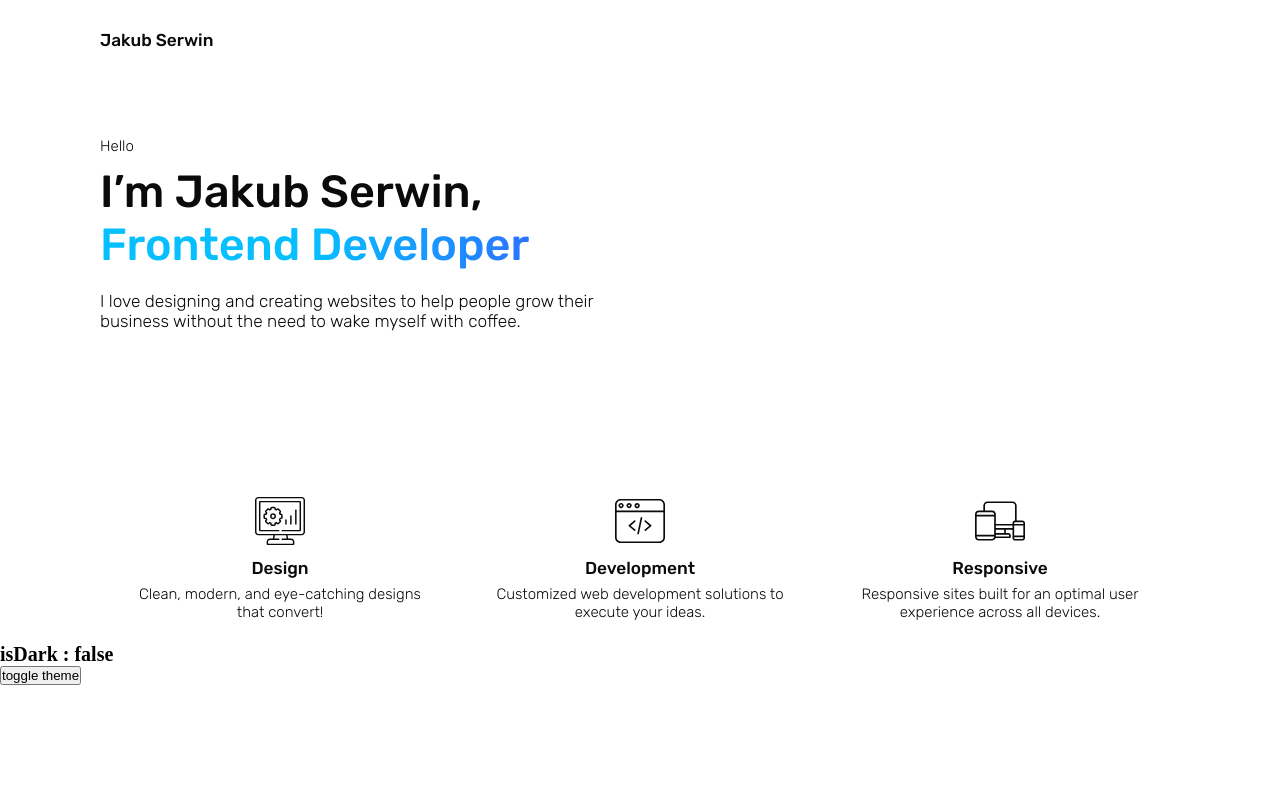
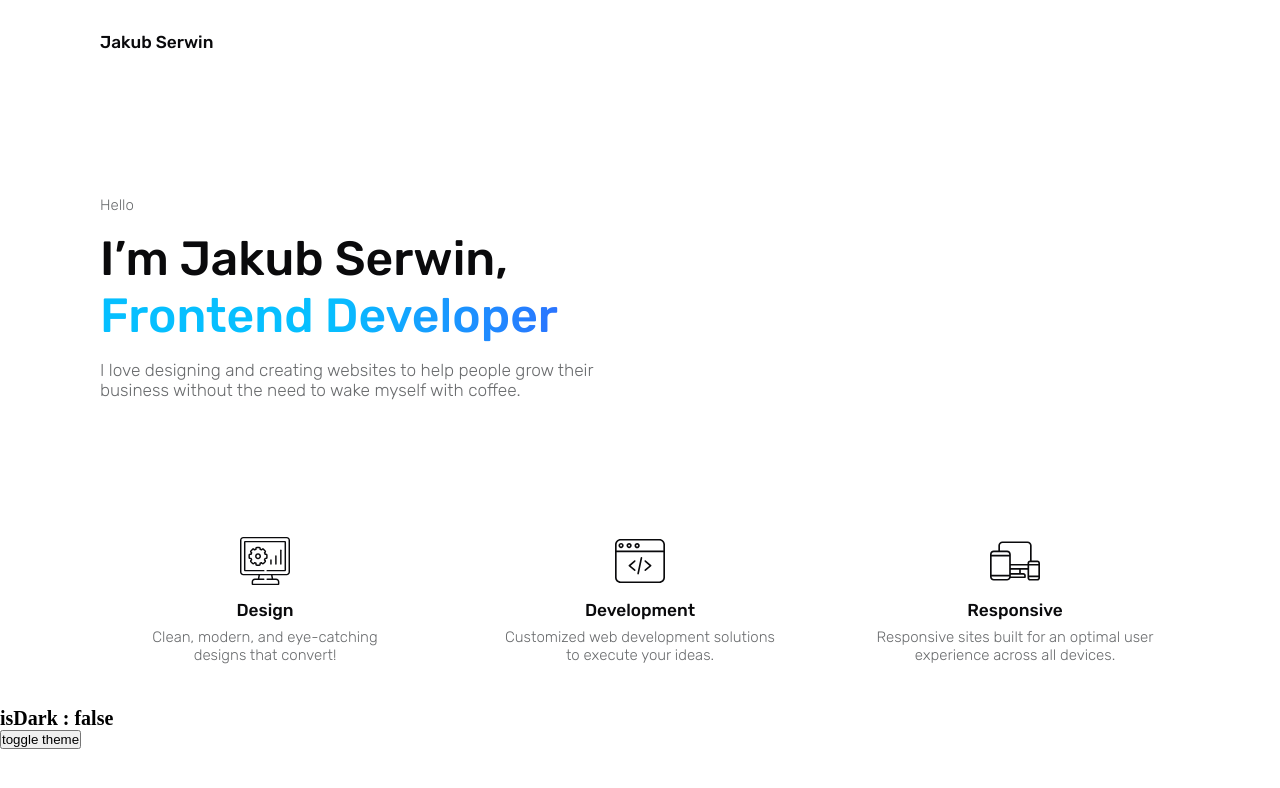
Before and after one commit to jakubserwin/portfolio, a Vue app: page / in a window 1280 px wide. Shown: the top 788 px of the page. Built offline with nearby package versions, Linux system fonts and the light colour scheme.

Commit message:
layout spacing

```diff
--- a/src/components/layouts/TheHeader/TheHeader.scss
+++ b/src/components/layouts/TheHeader/TheHeader.scss
@@ -1,7 +1,7 @@
 @use './src/styles' as *;
 
 .header {
-  padding: 3rem 0;
+  padding: $base-gap-size  * 4 0;
 
   display: flex;
   align-items: center;
@@ -26,7 +26,7 @@
 
   &__list {
     display: flex;
-    gap: 3rem;
+    gap: $base-gap-size * 2;
 
     &--desktop {
       animation-delay: 0.3s;
@@ -57,7 +57,7 @@
 
       li:last-child {
         display: flex;
-        gap: 1.5rem;
+        gap: $base-gap-size * 2;
 
         svg {
           width: 3rem;
@@ -75,7 +75,11 @@
     transition: color 0.3s;
     cursor: pointer;
 
-    @include font-styling;
+    @include font-styling(var(--base-font-size), 300, var(--text-secondary));
+
+    &:hover {
+      color: var(--text);
+    }
   }
 }
 
--- a/src/components/layouts/TheLandingPage/TheLandingPage.scss
+++ b/src/components/layouts/TheLandingPage/TheLandingPage.scss
@@ -54,8 +54,8 @@
     and (orientation: landscape)
     and (min-device-width: 370px)
     and (max-device-width: 850px) {
-      //grid-row-gap: $margin-secondary-mobile;
-      //margin-top: $margin-secondary-mobile;
+      grid-row-gap: $gap-size-secondary-mobile;
+      margin-top: $gap-size-secondary-mobile;
     }
   }
 
@@ -81,7 +81,6 @@
       color: transparent;
       display: inline-block;
       background-image: linear-gradient(to right, #06bfff 50%, #2b74ff 100%);
-      background-clip: text;
       -webkit-background-clip: text;
     }
 
@@ -93,17 +92,13 @@
 
   &__subheading {
     animation-delay: 1s;
-
-    @include font-styling(var(--heading-tertiary), 300);
-
-    margin: {
-      top: 2rem;
-      bottom: 3rem;
-    }
+    margin: $base-gap-size * 2 0;
 
     @include respond(tab-big) {
       max-width: 50rem;
     }
+
+    @include font-styling(var(--heading-tertiary), 300, var(--text-secondary));
   }
 
   a {
@@ -111,9 +106,10 @@
   }
 
   &__hello {
-    @include font-styling;
-    margin-bottom: 1rem;
+    margin-bottom: $base-gap-size * 2;
     animation-delay: 0.5s;
+
+    @include font-styling(var(--base-font-size), 300, var(--text-secondary));
   }
 }
 
--- a/src/components/layouts/TheServices/ServiceCard/ServiceCard.scss
+++ b/src/components/layouts/TheServices/ServiceCard/ServiceCard.scss
@@ -1,6 +1,7 @@
 @use './src/styles' as *;
 
 .service-card {
+  max-width: 280px;
   flex: 1;
   opacity: 0;
   animation: show-short 0.5s forwards;
@@ -29,13 +30,13 @@
     @include font-styling(var(--heading-tertiary), 500);
 
     margin: {
-      top: 1rem;
-      bottom: 0.75rem;
+      top: 1.2rem;
+      bottom: $base-gap-size;
     }
   }
 
   &__description {
-    @include font-styling;
+    @include font-styling(var(--base-font-size), 300, var(--text-secondary));
 
     @include respond(tab-small) {
       max-width: 30rem;
--- a/src/components/layouts/TheServices/TheServices.scss
+++ b/src/components/layouts/TheServices/TheServices.scss
@@ -8,7 +8,7 @@
 
   .container {
     padding: 0 10rem;
-    margin-top: 5rem;
+    margin-top: $base-gap-size;
 
     @include respond(desktop-small) {
       padding: 0 2.5rem;
@@ -26,18 +26,12 @@
 
   &__cards {
     display: flex;
-    gap: 10rem;
-
-    @include respond(desktop-small) {
-      gap: 5rem;
-    }
-
-    @include respond(tab-big) {
-      gap: 3rem;
-    }
+    justify-content: space-between;
+    gap: $base-gap-size * 5;
 
     @include respond(tab-small) {
       flex-direction: column;
+      gap: $base-gap-size * 4;
     }
   }
 }
--- a/src/styles/_colors.scss
+++ b/src/styles/_colors.scss
@@ -1,5 +1,6 @@
 $black: #0A0A0C;
 $white: #FFFFFF;
 
-$dark-grey: #858688;
+$dark-grey: #696B6D;
 $bright-grey: #CBCBCB;
+$test: #92969b;
--- a/src/styles/_theme.scss
+++ b/src/styles/_theme.scss
@@ -2,10 +2,12 @@
 
 :root {
   --text: #{$black};
+  --text-secondary: #{$dark-grey};
   --background: #{$white};
 }
 
 .dark {
   --text: #{$white};
+  --text-secondary: #{$bright-grey};
   --background: #{$black};
 }
--- a/src/styles/_typography.scss
+++ b/src/styles/_typography.scss
@@ -1,23 +1,20 @@
 @use 'mixins' as *;
 
 @import url('https://fonts.googleapis.com/css2?family=Rubik:wght@300;400;500;600&display=swap');
-//@import url('https://fonts.googleapis.com/css2?family=Open+Sans:wght@300;400&display=swap');
 
 $font-family-primary: 'Rubik', sans-serif;
-//$font-family-secondary: 'Open Sans', sans-serif;
 
 :root {
   --base-font-size: 1.5rem;
   --caption: 1.2rem;
-  --heading-primary: calc(var(--base-font-size) * 3.5); // 56px
-  --heading-secondary: calc(var(--base-font-size) * 2); // 32px
-  --heading-tertiary: calc(var(--base-font-size) * 1.25); // 20px
+  --heading-primary: calc(var(--base-font-size) * 3.6); // 54px
+  --heading-secondary: calc(var(--base-font-size) * 2); // 30px
+  --heading-tertiary: calc(var(--base-font-size) * 1.3); // 19.5px
 }
 
 @include respond(desktop-small) {
   :root {
-    --base-font-size: 1.5rem;
-    --heading-primary: calc(var(--base-font-size) * 3); // 45px
+    --heading-primary: calc(var(--base-font-size) * 3.2); // 48px
     --heading-secondary: calc(var(--base-font-size) * 1.8); // 27px
     --heading-tertiary: calc(var(--base-font-size) * 1.15); // 17.25px
   }
@@ -30,17 +27,23 @@ and (min-device-width: 1200px)
 and (max-device-width: 1600px)
 and (-webkit-min-device-pixel-ratio: 1) {
   :root {
-    --base-font-size: 1.5rem;
     --heading-primary: calc(var(--base-font-size) * 3); // 45px
     --heading-secondary: calc(var(--base-font-size) * 1.8); // 27px
     --heading-tertiary: calc(var(--base-font-size) * 1.15); // 17.25px
   }
 }
 
+@include respond(tab-big) {
+  :root {
+    --heading-primary: calc(var(--base-font-size) * 2.65); // 39.75px
+    //--heading-secondary: calc(var(--base-font-size) * 1.8); // 27px
+    //--heading-tertiary: calc(var(--base-font-size) * 1.15); // 17.25px
+  }
+}
+
 @include respond(mobile) {
   :root {
-    --base-font-size: 1.5rem;
-    --heading-primary: calc(var(--base-font-size) * 2); // 32px
+    --heading-primary: calc(var(--base-font-size) * 2); // 30px
     --heading-secondary: calc(var(--base-font-size) * 1.625); // 26px
     --heading-tertiary: calc(var(--base-font-size) * 1.1); // 17px
   }
--- /dev/null
+++ b/src/styles/_variables.scss
@@ -0,0 +1,10 @@
+$base-gap-size: 0.8rem;
+
+$gap-size-main-desktop: $base-gap-size * 12; // 96px
+$gap-size-secondary-desktop: $base-gap-size * 10;  // 80px
+
+$gap-size-main-tablet: 15rem;
+$gap-size-secondary-tablet: 6rem;
+
+$gap-size-main-mobile: 10rem;
+$gap-size-secondary-mobile: 5rem;
--- a/src/styles/index.scss
+++ b/src/styles/index.scss
@@ -2,3 +2,4 @@
 @forward 'colors';
 @forward 'mixins';
 @forward 'typography';
+@forward 'variables';
```
